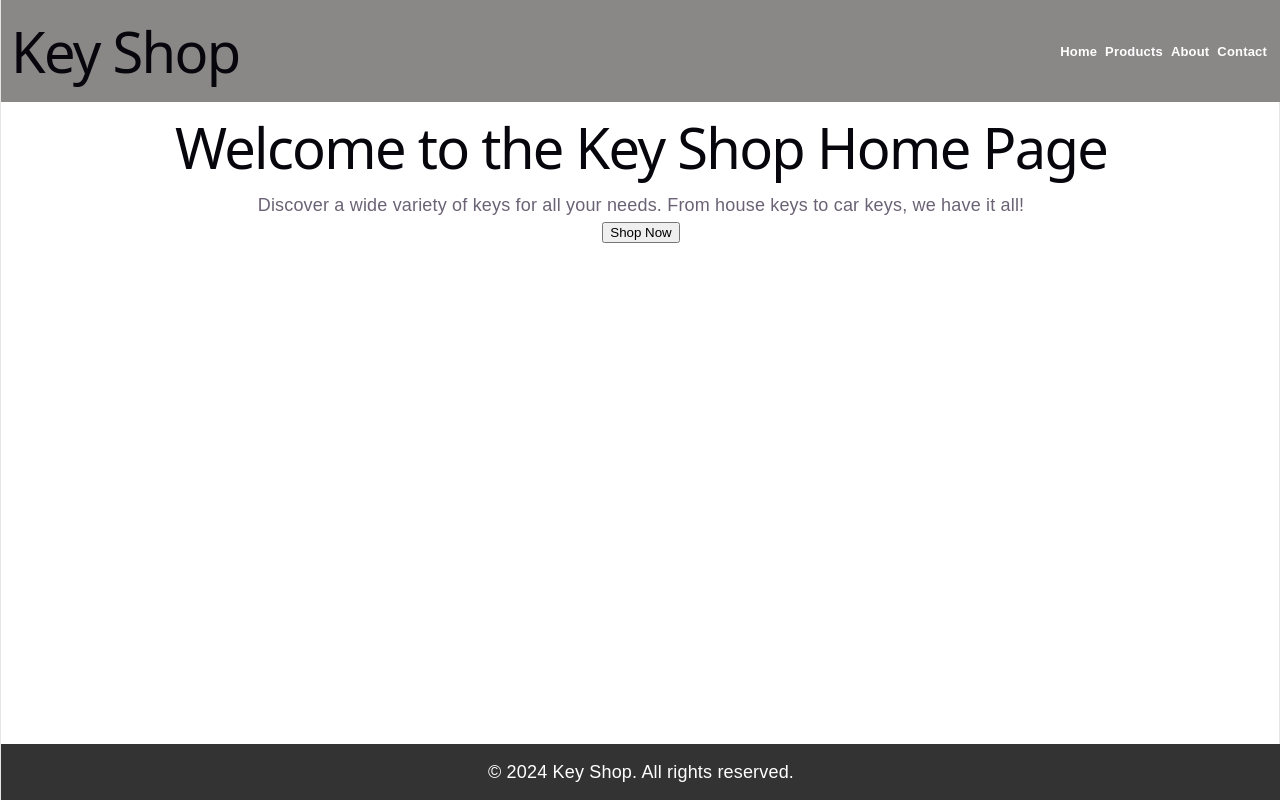
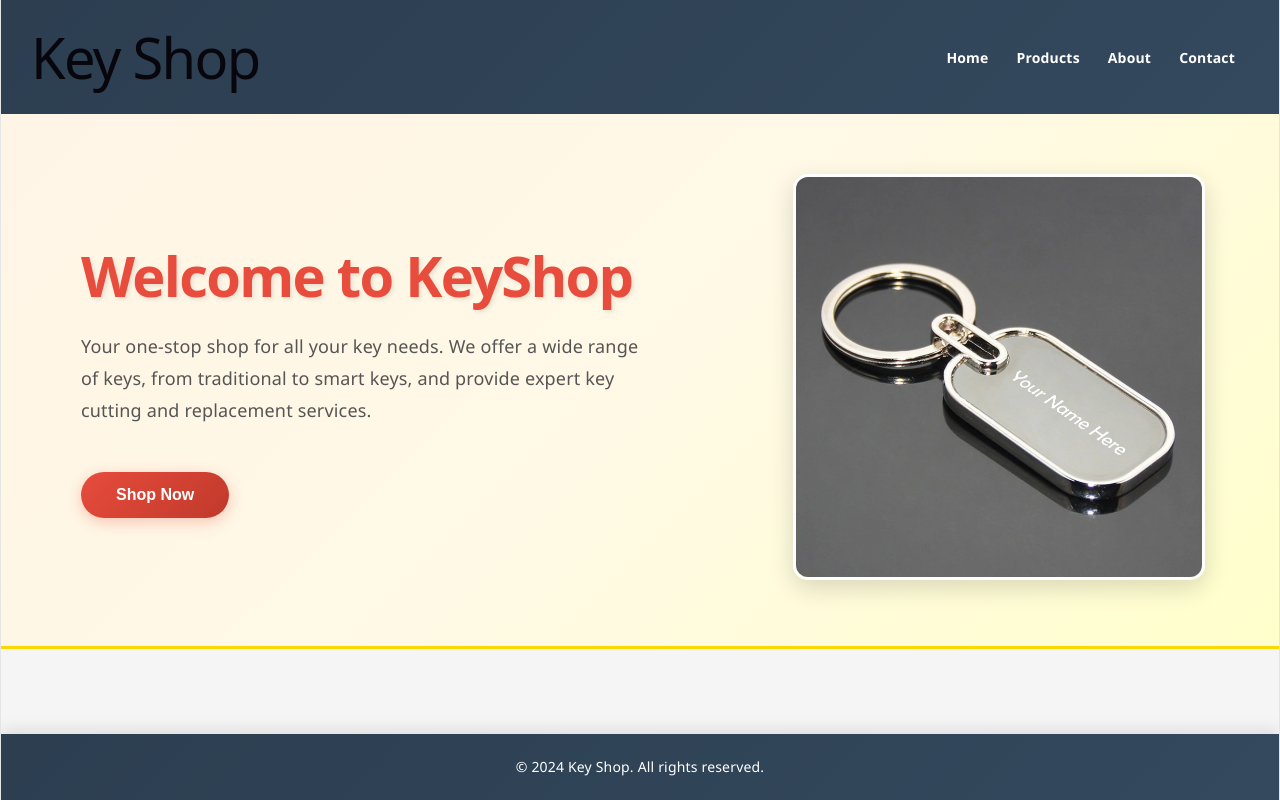
Before and after one commit to HarshRajGH/MERN_SUMMER_TERM, a React (Vite) app in the folder keyShop/: page / in a window 1280 px wide. Built offline with nearby package versions, Linux system fonts and the light colour scheme.

Commit message:
imported USESTATE
and started design a little.

```diff
--- a/keyShop/src/App.css
+++ b/keyShop/src/App.css
@@ -2,36 +2,42 @@ html, body, #root {
     margin: 0;
     padding: 0;
     min-height: 100%;
-    font-family: Arial, sans-serif;
+    font-family: 'Segoe UI', Tahoma, Geneva, Verdana, sans-serif;
 }
 
 body {
     min-height: 100vh;
+    background-color: #f5f5f5;
 }
 
 #root {
     min-height: 100vh;
-    width: 100vw;
+    width: 100%;
+    overflow-x: hidden;
 }
 
 .App {
     display: flex;
     flex-direction: column;
     min-height: 100vh;
-    width: 100vw;
+    width: 100%;
+    overflow-x: hidden;
 }
 header {
-    background-color: #8a8787;
+    background: linear-gradient(135deg, #2c3e50 0%, #34495e 100%);
     color: #ffffff;
-    padding: 6px 10px;
-    text-align: center;
+    padding: 12px 30px;
+    text-align: left;
     display: flex;
     justify-content: space-between;
     align-items: center;
-    gap: 8px;
+    gap: 20px;
     box-sizing: border-box;
     width: 100%;
     max-width: 100%;
+    box-shadow: 0 4px 15px rgba(0, 0, 0, 0.1);
+    font-weight: 600;
+    font-size: 18px;
 }
 nav ul{
     list-style:none;
@@ -44,18 +50,114 @@ nav ul li {
 nav ul li a {
     color: #fff;
     text-decoration: none;
-    font-size: 13px;
-    font-weight: bold;
+    font-size: 14px;
+    font-weight: 600;
+    transition: all 0.3s ease;
+    padding: 5px 10px;
 }
 
 nav ul li a:hover{
-    text-decoration:underline;
-    color:#d7f804;
+    text-decoration: none;
+    color: #ffd700;
+    background-color: rgba(255, 215, 0, 0.1);
+    border-radius: 4px;
 }
 footer{
     margin-top:auto;
-    background-color:#333;
+    background: linear-gradient(135deg, #2c3e50 0%, #34495e 100%);
     color:#fff;
     text-align:center;
-    padding:15px;
+    padding:20px;
+    box-shadow: 0 -4px 15px rgba(0, 0, 0, 0.1);
+    font-size: 14px;
 }
+.hero{
+    display:flex;
+    justify-content: space-between;
+    align-items:center;
+    padding: 60px 80px;
+    gap:40px;
+    background: linear-gradient(135deg, #fff5e6 0%, #fff9e6 50%, #ffffcc 100%);
+    border-bottom: 3px solid #ffd700;
+}
+
+@media (max-width: 768px) {
+    .hero {
+        flex-direction: column;
+        padding: 40px 20px;
+        gap: 25px;
+    }
+
+    .herotext {
+        width: 100%;
+    }
+
+    .herotext h1 {
+        font-size: 36px;
+        margin: 0 0 15px;
+    }
+
+    .herotext p {
+        font-size: 16px;
+        line-height: 1.6;
+    }
+
+    .herotext button {
+        padding: 12px 28px;
+        font-size: 15px;
+    }
+
+    .heroimage img {
+        max-width: 100%;
+    }
+}
+
+.herotext{
+    width:50%;
+}
+.herotext h1{
+    font-size: 56px;
+    margin:0 0 20px;
+    color:#e74c3c;
+    line-height: 1.2;
+    font-weight: 700;
+    text-shadow: 2px 2px 4px rgba(0, 0, 0, 0.1);
+}
+.herotext p{
+    font-size:18px;
+    line-height:1.8;
+    margin-bottom: 25px;
+    color: #555;
+    font-weight: 500;
+}
+.herotext button{
+    margin-top:20px;
+    padding:14px 35px;
+    font-size:16px;
+    background: linear-gradient(135deg, #e74c3c 0%, #c0392b 100%);
+    color:#fff;
+    border:none;
+    border-radius:30px;
+    cursor:pointer;
+    font-weight: 600;
+    transition: all 0.3s ease;
+    box-shadow: 0 4px 15px rgba(231, 76, 60, 0.3);
+}
+.herotext button:hover{
+    background: linear-gradient(135deg, #c0392b 0%, #a93226 100%);
+    transform: translateY(-2px);
+    box-shadow: 0 6px 20px rgba(231, 76, 60, 0.4);
+}
+.heroimage img{
+    width:100%;
+    height: 400px;
+    border-radius:15px;
+    box-shadow: 0 8px 25px rgba(0, 0, 0, 0.15);
+    transition: all 0.3s ease;
+    border: 3px solid #fff;
+}
+
+.heroimage img:hover {
+    transform: scale(1.05);
+    box-shadow: 0 12px 35px rgba(0, 0, 0, 0.25);
+}
--- a/keyShop/src/index.css
+++ b/keyShop/src/index.css
@@ -57,8 +57,8 @@ body {
 #root {
   width: 1126px;
   max-width: 100%;
-  margin: 0 auto;
-  text-align: center;
+  margin: 0;
+  text-align: left;
   border-inline: 1px solid var(--border);
   min-height: 100svh;
   display: flex;
--- a/keyShop/src/pages/Home.jsx
+++ b/keyShop/src/pages/Home.jsx
@@ -1,9 +1,23 @@
+import {useState} from 'react';
 function Home() {
+    const [counter, setCounter] = useState(0);
+    const [btnText, setBtnText] = useState("Shop Now");
     return (
         <div className="page">
-            <h1>Welcome to the Key Shop Home Page</h1>
-            <p>Discover a wide variety of keys for all your needs. From house keys to car keys, we have it all!</p>
-            <button>Shop Now</button>
+            <section className="hero">
+                <div className="herotext">
+                    <h1>Welcome to KeyShop</h1>
+                    <p>Your one-stop shop for all your key needs. We offer a wide range of keys, from traditional to smart keys, and provide expert key cutting and replacement services.</p>
+                    <button onClick={() => {
+                        setCounter(counter + 1);
+                        setBtnText("Clicked " + (counter + 1) + " times");
+                    }}>{btnText}</button>
+                </div>
+
+                <div className="heroimage">
+                    <img src="/images/image.png"  alt="Key Shop" />
+                </div>
+            </section>
         </div>
     );
 }
```
Also changed, not shown: keyShop/public/images/image.png (added).
